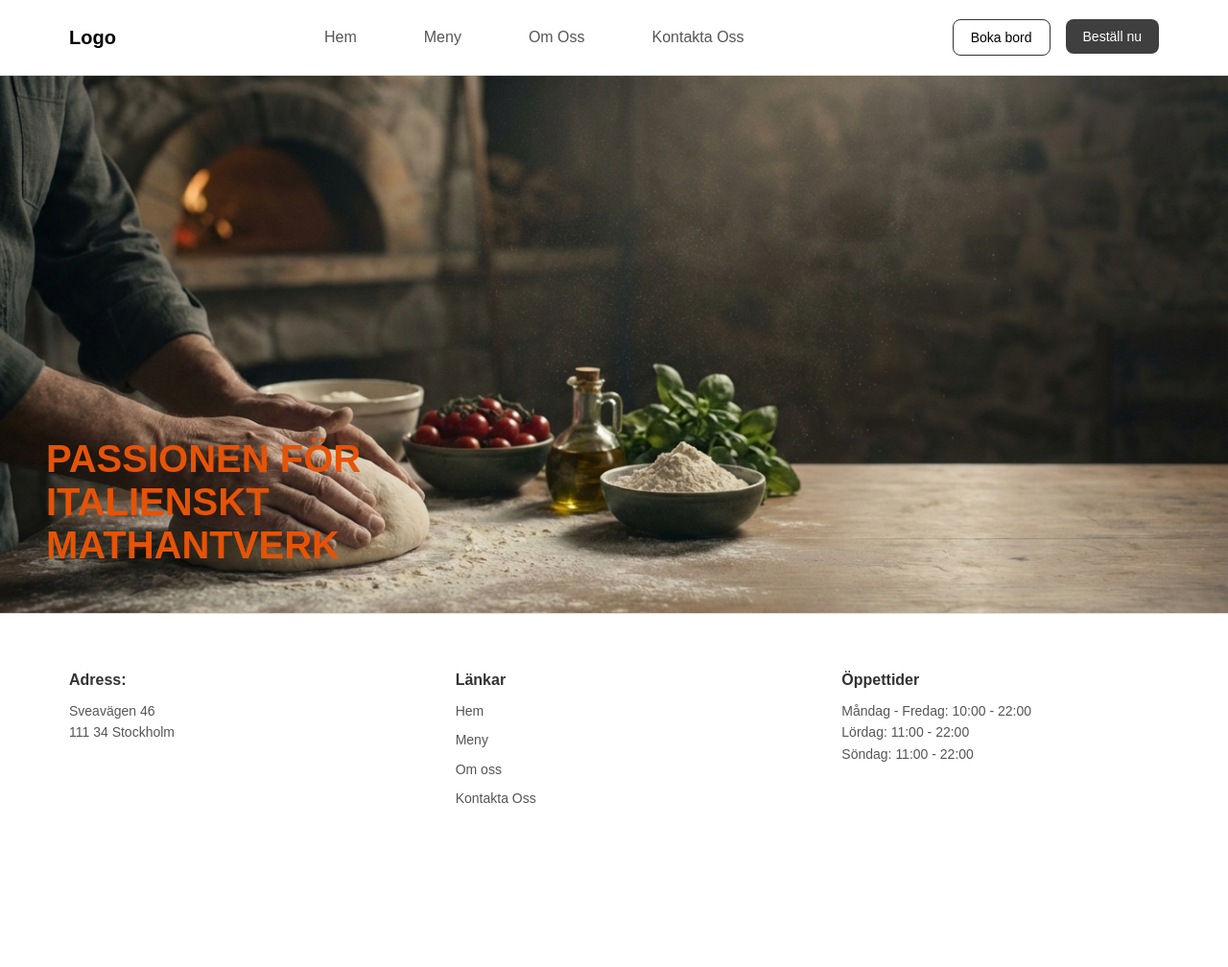
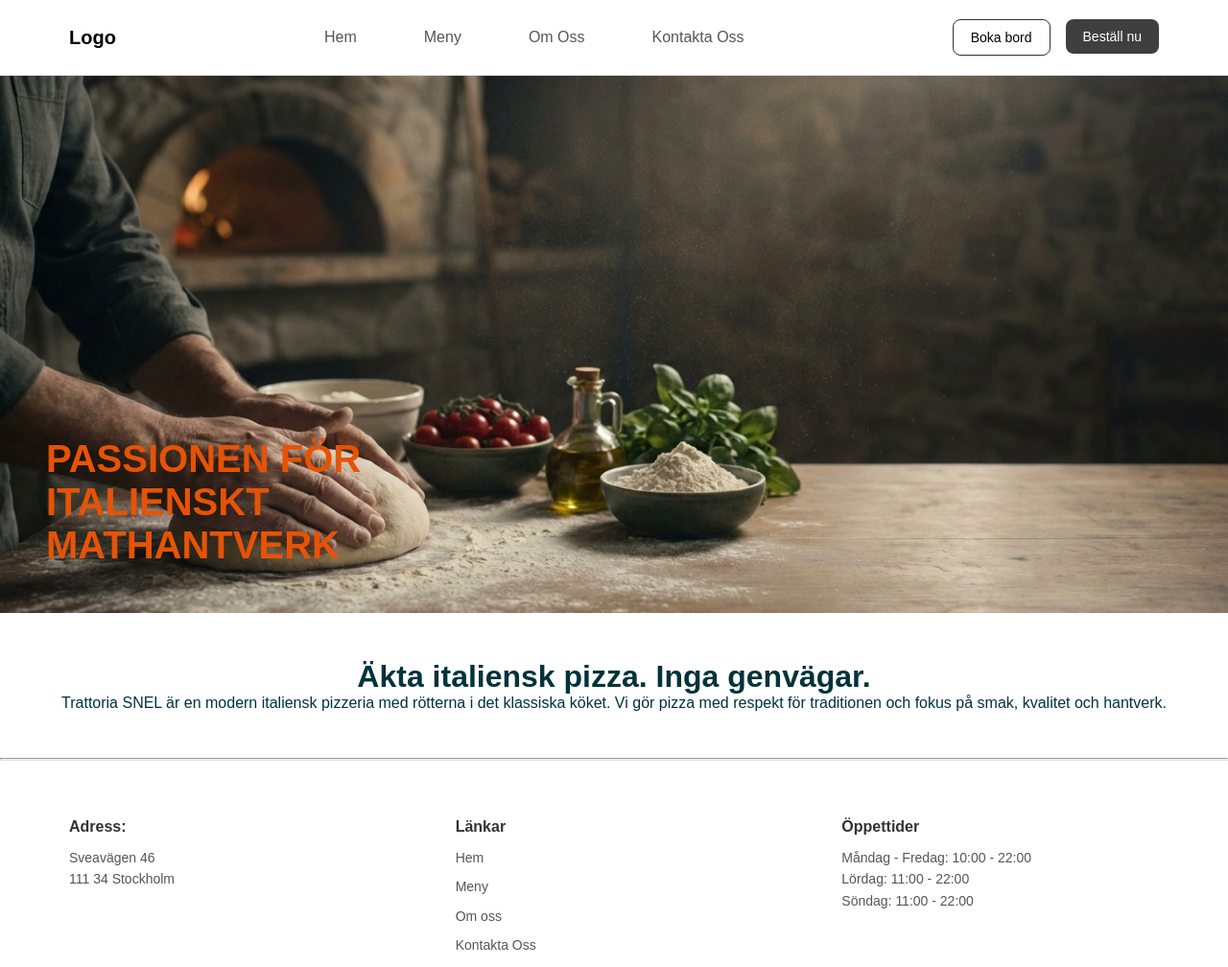
Before and after one commit to Shemaakamal00-gif/Group-project-8, a plain HTML site: page omoss.html in a window 1280 px wide. Shown: the whole page at 96% size. Before the commit the page ends 912 px from the top, so only its background shows below. Drawn offline with Linux system fonts and the light colour scheme.

Commit message:
klar med content1

```diff
--- a/css/omoss.css
+++ b/css/omoss.css
@@ -188,3 +188,9 @@
   text-transform: uppercase;
   max-width: 500px;
 }
+
+.content1 {
+text-align: center;
+color: #00333B;
+padding: 3rem 2rem;
+}
--- a/omoss.html
+++ b/omoss.html
@@ -38,6 +38,14 @@
     <h1>PASSIONEN FÖR<br>ITALIENSKT MATHANTVERK</h1>
   </div>
 </section>
+
+<div class="content1">
+<h1>Äkta italiensk pizza. Inga genvägar.</h1>
+<p>Trattoria SNEL är en modern italiensk pizzeria med rötterna i det klassiska köket.
+  Vi gör pizza med respekt för traditionen och fokus på smak, kvalitet och hantverk.</p>
+</div>
+
+<hr>
 
 
 
```
